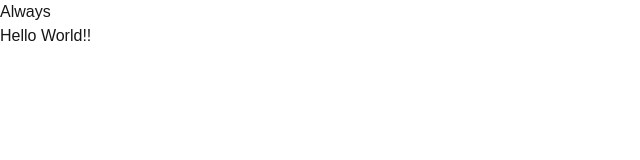
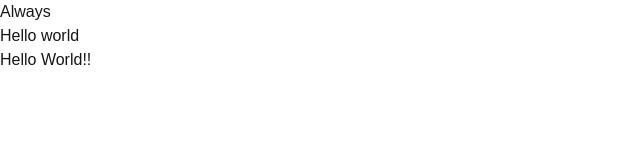
Before and after one commit to 2244jhalak/meetwise-ban, a Next.js app: page / in a window 1280 px wide. Shown: the top 160 px of the page, without its empty margins (0-640 px from the left). Built offline with nearby package versions, Linux system fonts and the light colour scheme.

Commit message:
update some change

```diff
--- a/src/app/components/Homepage/Ready.js
+++ b/src/app/components/Homepage/Ready.js
@@ -4,6 +4,7 @@ const Ready = () => {
     return (
         <div>
             <h2>Always</h2>
+            <p>Hello world</p>
         </div>
     );
 };
```
